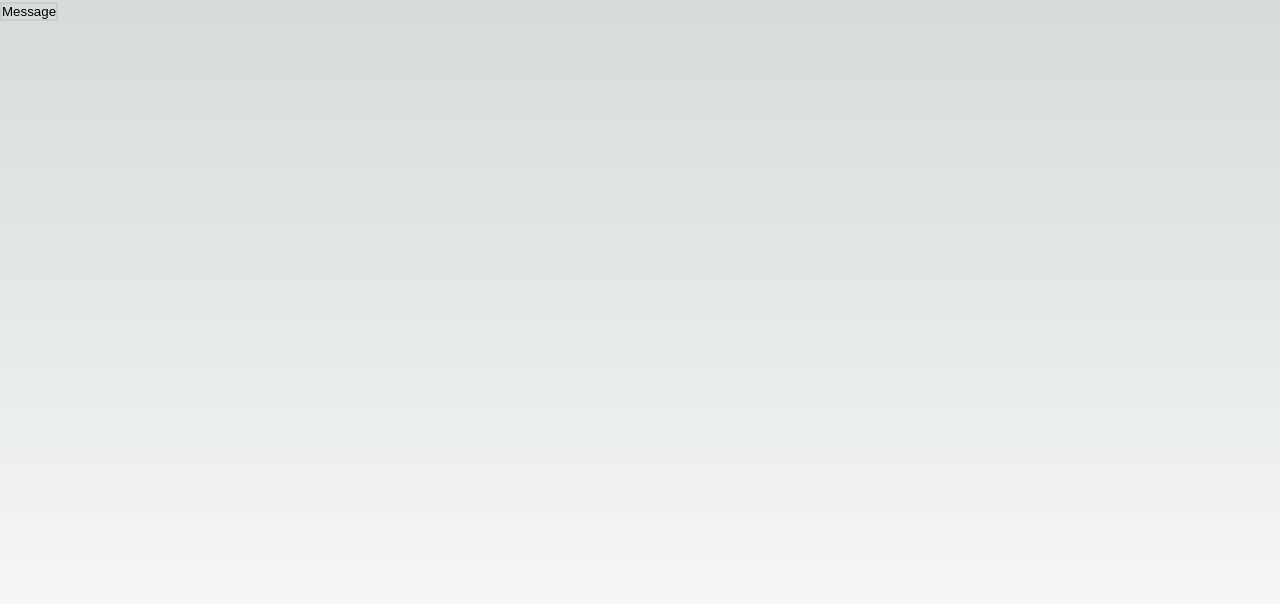
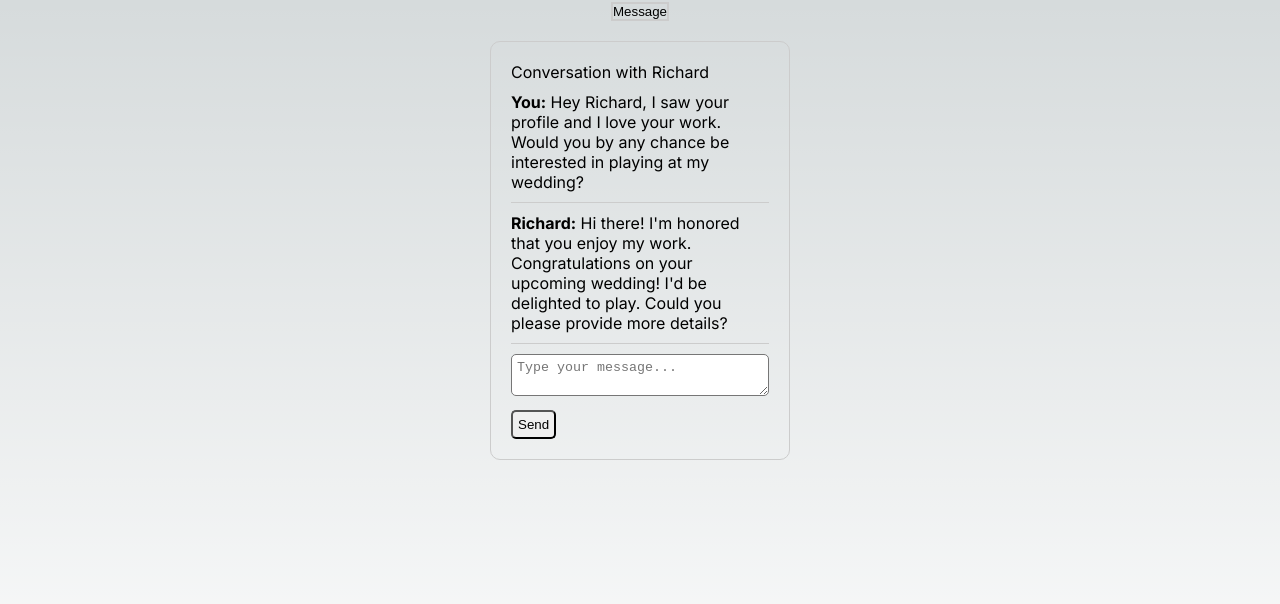
Before and after one commit to RICHARDAHN1219/diskover, a Next.js app: page /message in a window 1280 px wide. Shown: the top 604 px of the page. Built offline with nearby package versions, Linux system fonts and the light colour scheme.

Commit message:
message box

```diff
--- a/src/app/message.tsx
+++ b/src/app/message.tsx
@@ -9,9 +9,31 @@ export function Message() {
     const dynamicUserId = "123"; // Replace this with your actual logic to get the user ID
 
     return (
-        <>
-            <MessagePhoto  />
-        </>
+
+            <div style={{ display: 'flex', flexDirection: 'column', alignItems: 'center' }}>
+            <MessagePhoto />
+
+            <div style={{ width: '300px', padding: '20px', border: '1px solid #ccc', borderRadius: '10px', marginTop: '20px' }}>
+                <div style={{ marginBottom: '10px' }}>Conversation with Richard </div>
+
+                {/* Example messages */}
+                <div style={{ borderBottom: '1px solid #ccc', paddingBottom: '10px' }}>
+                    <strong>You:</strong> Hey Richard, I saw your profile and I love your work. Would you by any chance be interested in playing at my wedding?
+                </div>
+
+                <div style={{ borderBottom: '1px solid #ccc', paddingBottom: '10px', paddingTop: '10px' }}>
+                    <strong>Richard:</strong> Hi there! I'm honored that you enjoy my work. Congratulations on your upcoming wedding! I'd be delighted to play. Could you please provide more details?
+                </div>
+
+                {/* Add more messages as needed */}
+
+                {/* Fake input area */}
+                <div style={{ paddingTop: '10px' }}>
+                    <textarea placeholder="Type your message..." style={{ width: '100%', padding: '5px', borderRadius: '5px' }}></textarea>
+                    <button style={{ marginTop: '10px', padding: '5px', borderRadius: '5px', cursor: 'pointer' }}>Send</button>
+                </div>
+            </div>
+        </div>
     );
 }
 
```
